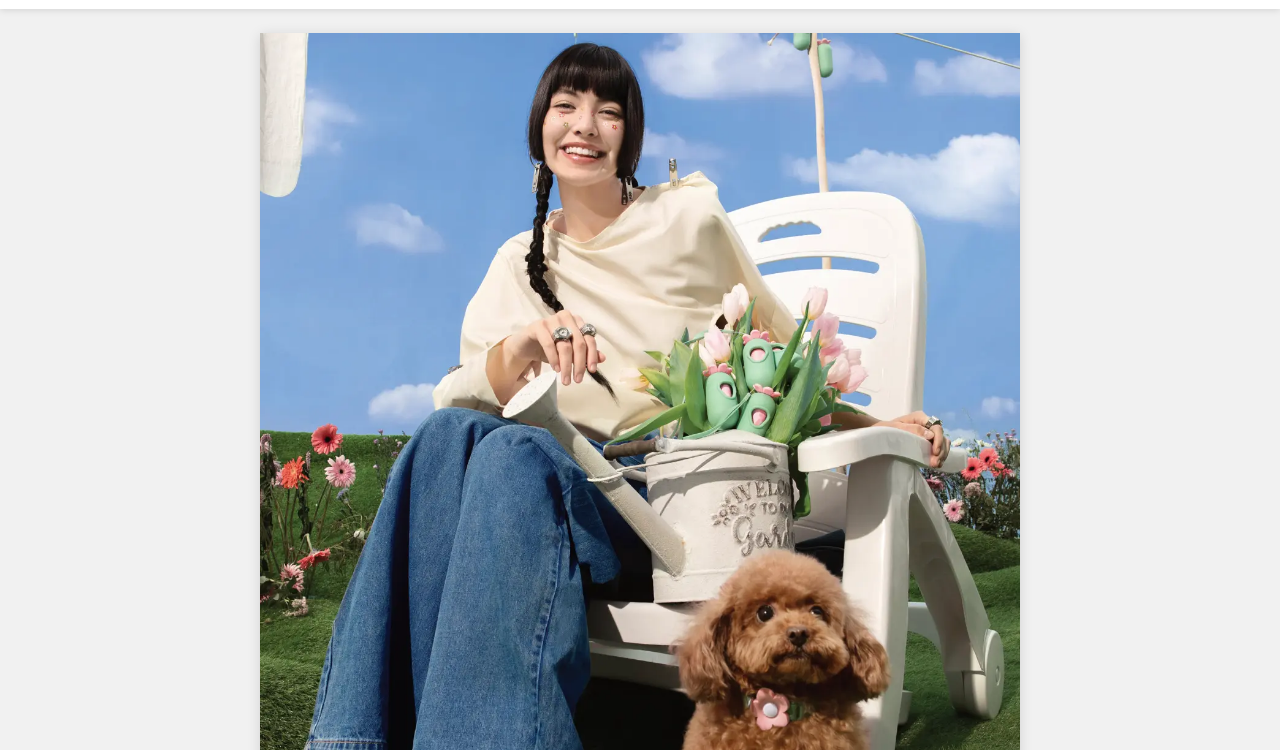
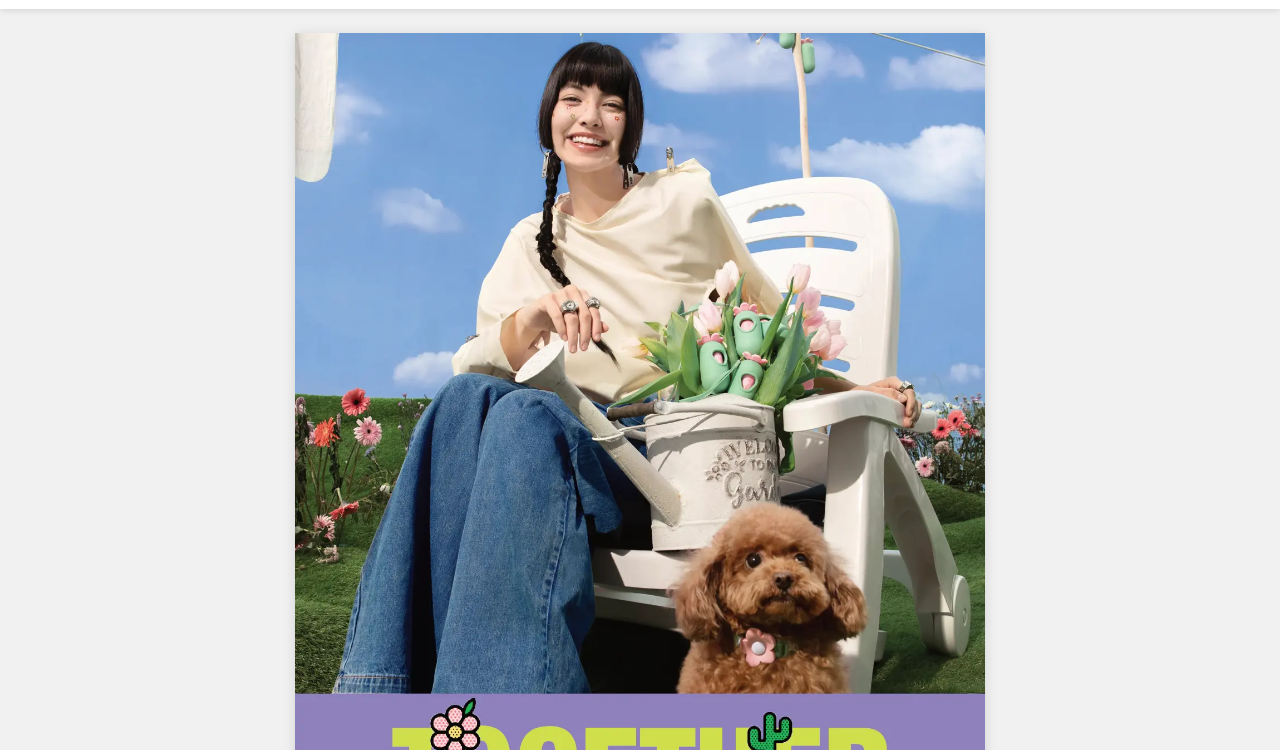
Before and after one commit to sarayuth-dev/VETRESKA-Online-Catalogue, a plain HTML site: page index.html in a window 1280 px wide. Shown: the part 50-800 px from the top of the page. Drawn offline with Linux system fonts and the light colour scheme.

Commit message:
Add files via upload

```diff
--- a/index.html
+++ b/index.html
@@ -6,7 +6,7 @@
 *{box-sizing:border-box}html{scroll-behavior:smooth}body{margin:0;background:#f1f1f1;color:#222;font-family:Arial,Helvetica,sans-serif}
 header{position:sticky;top:0;z-index:5;background:rgba(255,255,255,.97);box-shadow:0 1px 7px #0002;padding:12px 16px;display:flex;align-items:center;justify-content:space-between;gap:12px}
 .brand{font-size:17px;font-weight:800;letter-spacing:2px}.sub{font-size:11px;color:#777;margin-top:3px}.count{font-size:12px;color:#555;white-space:nowrap}
-main{max-width:780px;margin:18px auto;padding:0 10px 30px}.page{margin:0 0 16px;background:white;box-shadow:0 2px 12px #0002;position:relative}.page img{display:block;width:100%;height:auto;aspect-ratio:1240/1748;object-fit:contain}.page figcaption{position:absolute;right:8px;bottom:8px;padding:3px 7px;background:#fffD;color:#555;border-radius:4px;font-size:11px}
+main{max-width:710px;margin:18px auto;padding:0 10px 30px}.page{margin:0 0 16px;background:white;box-shadow:0 2px 12px #0002;position:relative}.page img{display:block;width:100%;height:auto;aspect-ratio:105/148;object-fit:contain}.page figcaption{position:absolute;right:8px;bottom:8px;padding:3px 7px;background:#fffD;color:#555;border-radius:4px;font-size:11px}
 footer{text-align:center;color:#777;font-size:12px;padding:16px 0 28px}@media(min-width:900px){main{margin-top:24px}.page{margin-bottom:24px}}
 </style></head><body><header><div><div class="brand">VETRESKA</div><div class="sub">ONLINE CATALOGUE</div></div><div class="count">36 PAGES</div></header><main>
 <figure class="page"><img src="images/page-01.webp" alt="VETRESKA Catalogue page 1" width="1240" height="1748" loading="eager" decoding="async"><figcaption>1 / 36</figcaption></figure>
```
